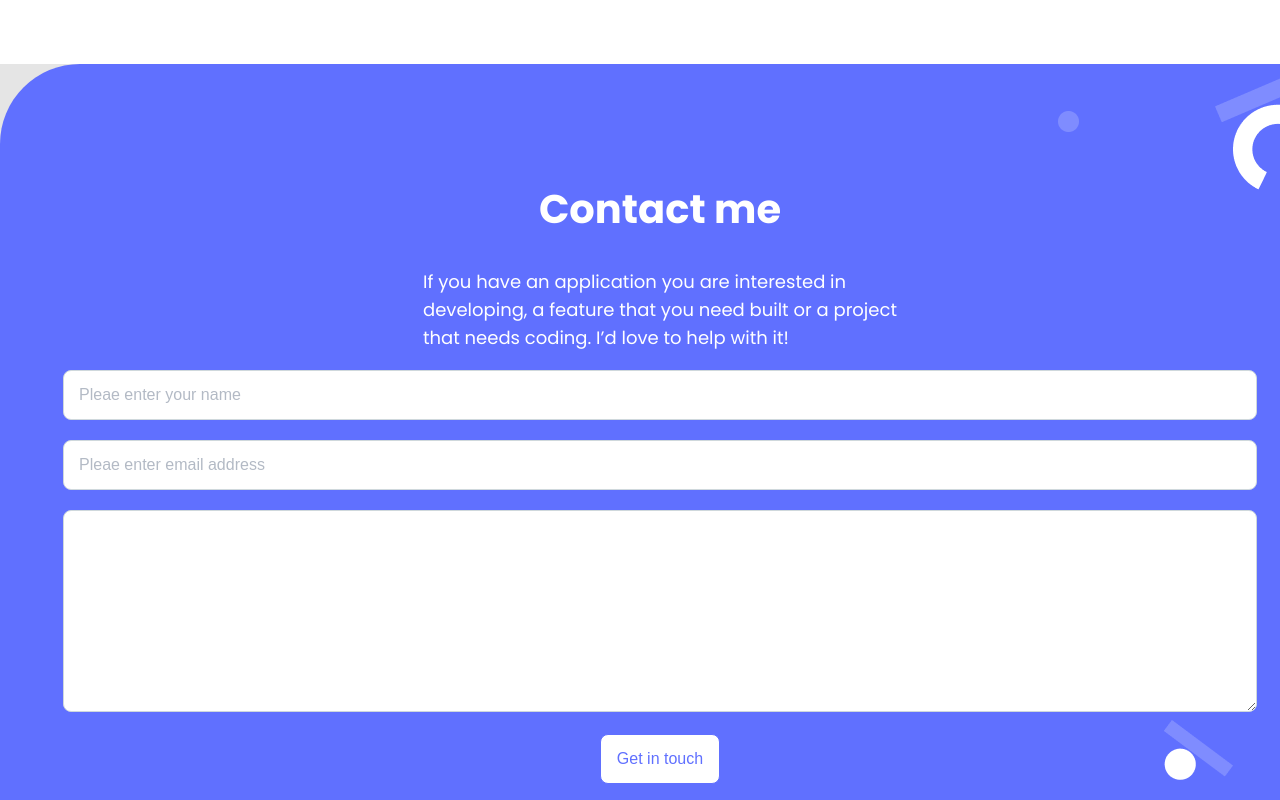
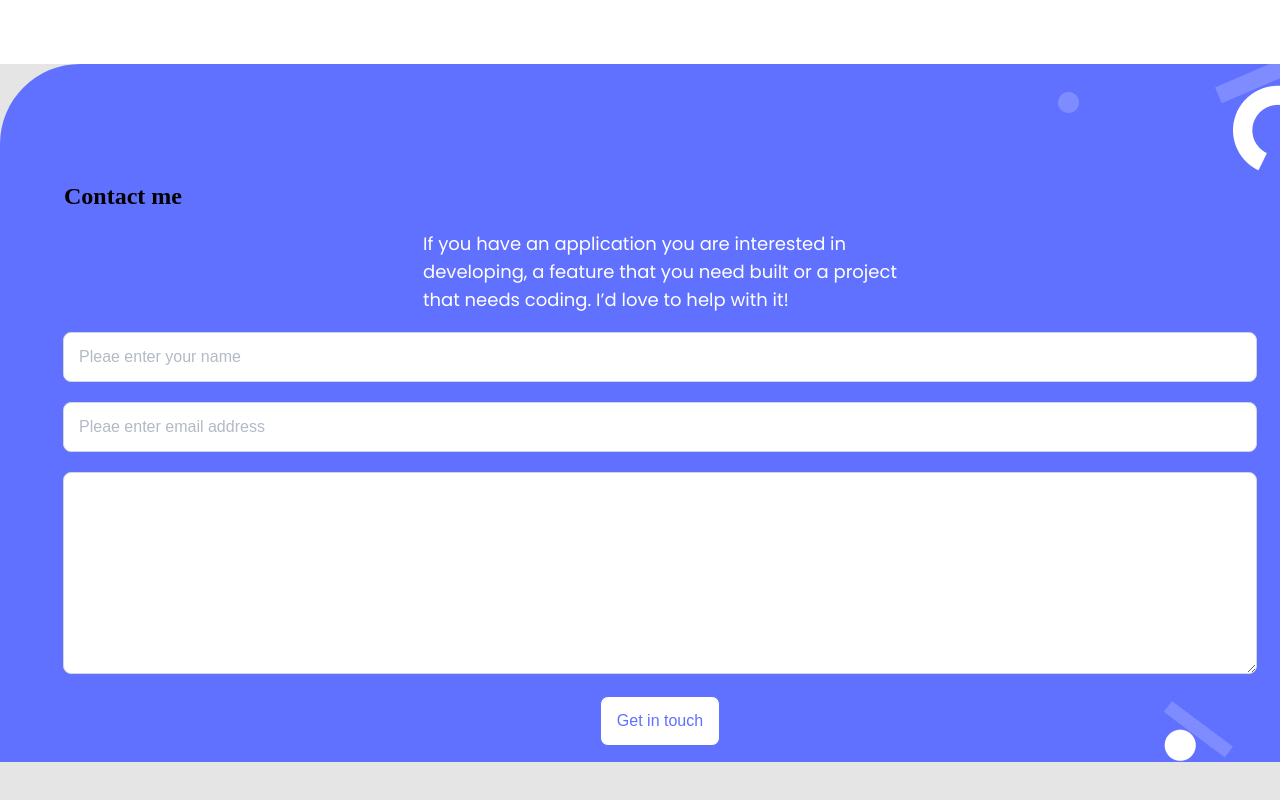
Before and after one commit to jovasal/jovasal.github.io, a plain HTML site: page index.html in a window 1280 px wide. Shown: the part 4121-4921 px from the top of the page. After the commit the page ends 4883 px from the top, so only its background shows below. Drawn offline with Linux system fonts and the light colour scheme.

Commit message:
h1 changed due to SEO
h1 changed for h2 in Contact Me form

```diff
--- a/index.html
+++ b/index.html
@@ -202,7 +202,7 @@
       <ul class="contain">
         <li class="contact">
           <li class="contact">
-            <h1 >Contact me</h1>
+            <h2 >Contact me</h2>
             <p>
               If you have an application you are interested in</br>
               developing, a feature that you need built or a project</br>
```
